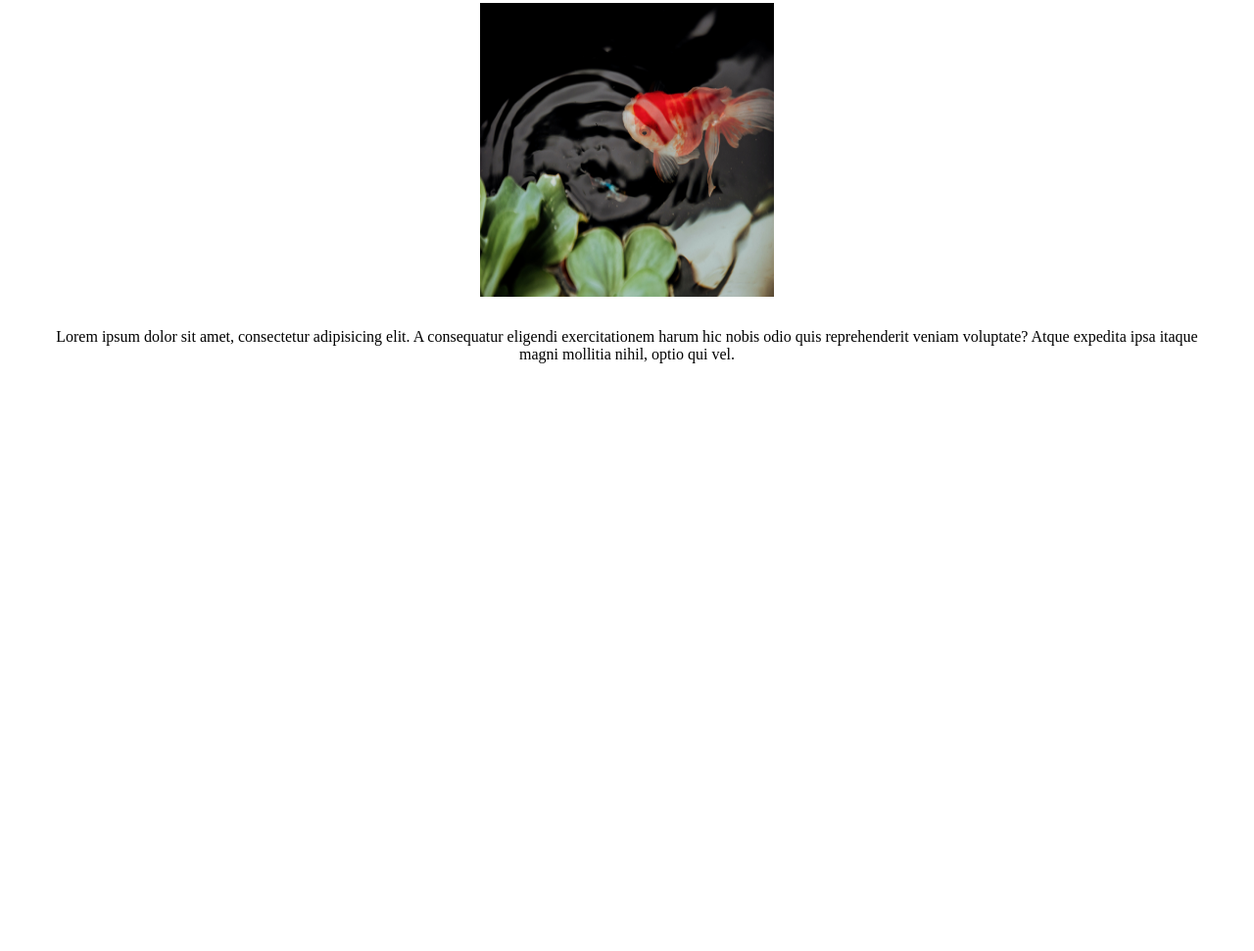
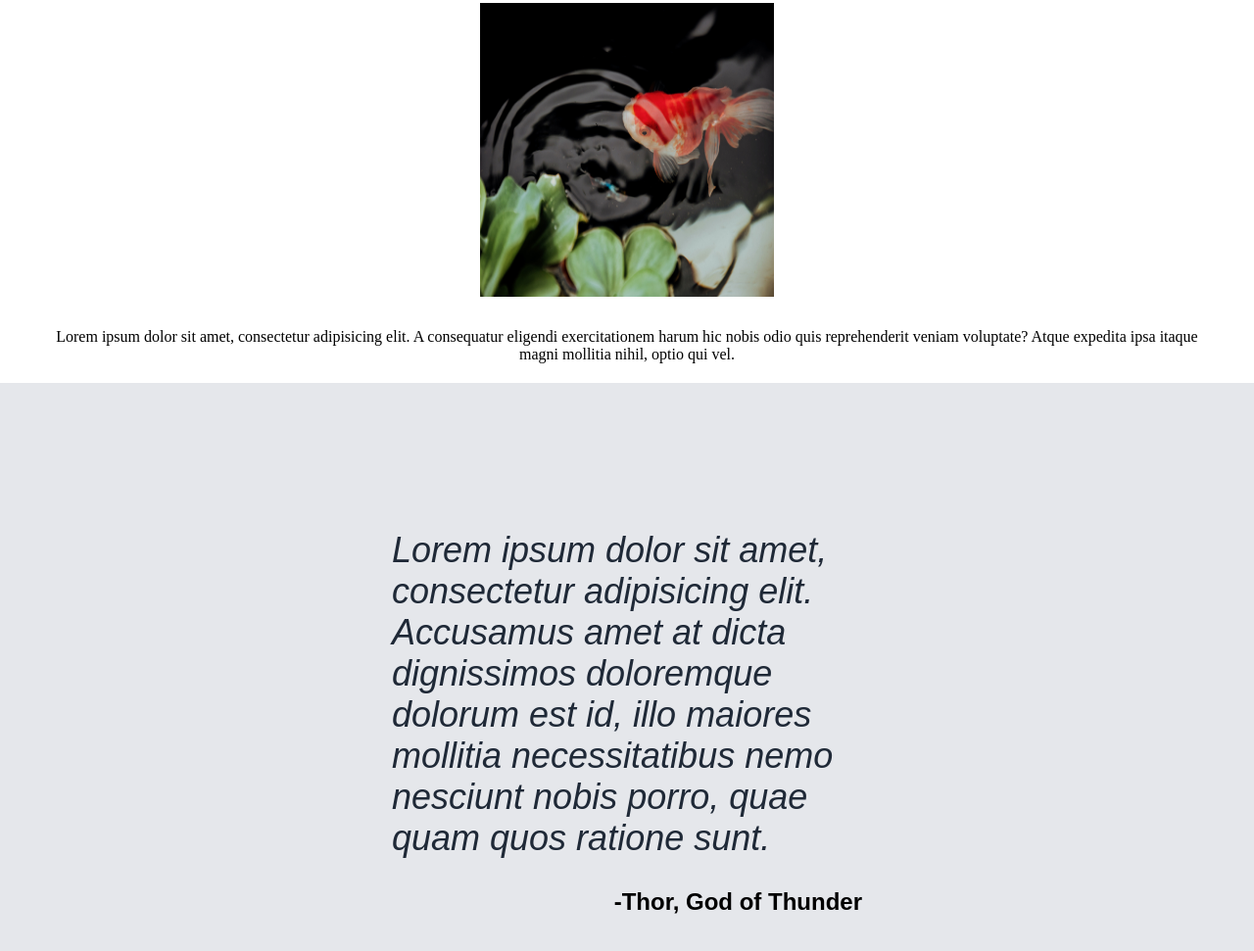
Before and after one commit to kraken209254/LandingPage, a plain HTML site: page index.html in a window 1280 px wide. Shown: the part 1342-2313 px from the top of the page at 98% size. Before the commit the page ends 1733 px from the top, so only its background shows below. Drawn offline with Linux system fonts and the light colour scheme.

Commit message:
Added quote section

```diff
--- a/index.html
+++ b/index.html
@@ -65,15 +65,13 @@
                 </div>
             </div>
         </div>
-        <div class="quotecontainer">
-            <div class="textquote">
-                <p>
-
-                </p>
-                <p>
-
-                </p>
-            </div>
+        <div class="textquote">
+            <p class="quote">
+                Lorem ipsum dolor sit amet, consectetur adipisicing elit. Accusamus amet at dicta dignissimos doloremque dolorum est id, illo maiores mollitia necessitatibus nemo nesciunt nobis porro, quae quam quos ratione sunt.
+            </p>
+            <p class="Author">
+                -Thor, God of Thunder
+            </p>
         </div>
         <div class="signup">
             <div class="signuptxt">
--- a/stylesheet.css
+++ b/stylesheet.css
@@ -139,3 +139,28 @@ button{
     font-family: Arial,sans-serif;
     color: #1F2937;
 }
+.textquote{
+    display: flex;
+    align-content: center;
+    flex-direction: column;
+    flex-wrap: wrap;
+    padding: 150px 400px;
+    justify-content: flex-end;
+    background-color: #E5E7EB;
+
+}
+.quote{
+    flex:1 1 auto;
+    font-size: 36px;
+    font-weight:lighter;
+    font-style: italic;
+    color: #1F2937;
+    margin-bottom: 30px;
+    font-family: Arial,Verdana,sans-serif;
+}
+.Author{
+    text-align: right;
+    font-weight:bold;
+    font-family: Arial,Verdana,sans-serif;
+    font-size: 24px;
+}
```
